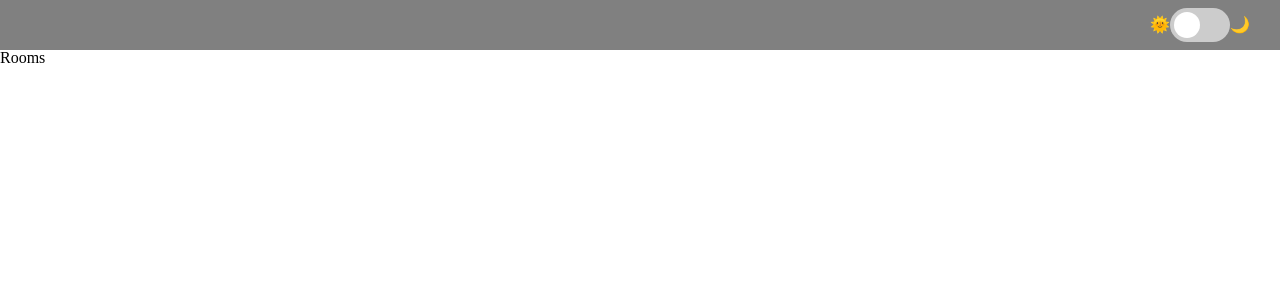
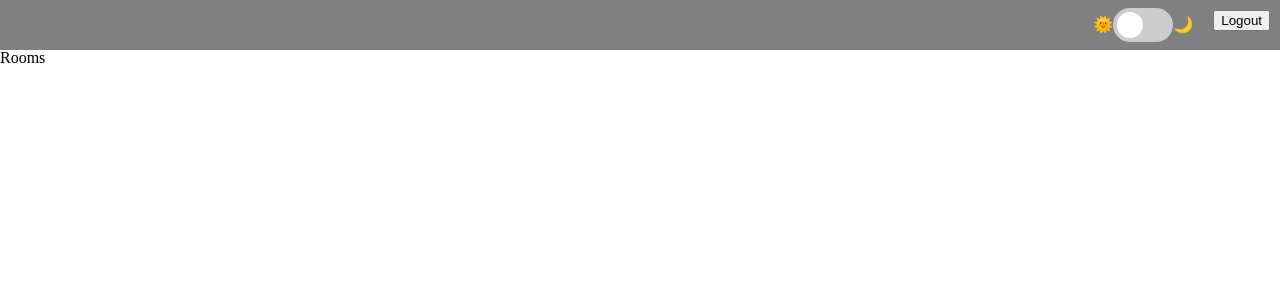
Before and after one commit to Klochette/iot-lumino, a React (Create React App) app: page /1/rooms in a window 1280 px wide. Shown: the top 300 px of the page. Built offline with nearby package versions, Linux system fonts and the light colour scheme.

Commit message:
logout button

```diff
--- a/src/app/App.tsx
+++ b/src/app/App.tsx
@@ -4,14 +4,12 @@ import Router from "app/routes/Router";
 import style from "app/App.module.scss";
 import "scss/styles.scss";
 import { useAppSelector } from "./store";
-import Navbar from "features/navbar/Navbar";
 
 const App = (): JSX.Element => {
     const { isDarkMode } = useAppSelector((state) => state.switchTheme);
 
     return (
         <>
-            <Navbar />
             <Router />
         </>
     );
--- a/src/app/routes/Router.tsx
+++ b/src/app/routes/Router.tsx
@@ -17,36 +17,46 @@ const Router = (): JSX.Element => {
         <BrowserRouter>
             <Switch>
                 <Route exact path={"/login"}>
+                    <Navbar loginPage />
                     <Login />
                 </Route>
                 <Route exact path={"/:userType/dashboard"}>
+                    <Navbar />
                     <Dashboard />
                 </Route>
                 <Route exact path={"/:userType/rooms"}>
+                    <Navbar />
                     <Rooms />
                 </Route>
                 <Route exact path={"/:userType/notifications"}>
+                    <Navbar />
                     <Notifications />
                 </Route>
                 <Route exact path={"/:userType/settings"}>
+                    <Navbar />
                     <Settings />
                 </Route>
                 <Route exact path={"/:userType/settings/account/password"}>
+                    <Navbar />
                     <ChangePassword />
                 </Route>
                 <Route exact path={"/:userType/settings/groups"}>
+                    <Navbar />
                     <EditGroups />
                 </Route>
                 <Route
                     exact
                     path={"/:userType/settings/preferences/confidentiality"}
                 >
+                    <Navbar />
                     <EditConfidentiality />
                 </Route>
                 <Route exact path={"/:userType/settings/preferences/cgu"}>
+                    <Navbar />
                     <Cgu />
                 </Route>
                 <Route>
+                    <Navbar />
                     <NotFound />
                 </Route>
             </Switch>
--- a/src/features/navbar/Navbar.tsx
+++ b/src/features/navbar/Navbar.tsx
@@ -1,11 +1,23 @@
-import { useAppSelector } from "app/store";
+import { useAppDispatch, useAppSelector } from "app/store";
 import { SwitchTheme } from "features/switchTheme/SwitchTheme";
 import React from "react";
 import styles from "./Navbar.module.scss";
 import clsx from "clsx";
+import { logout } from "features/user/userSlice";
+import { Link } from "react-router-dom";
 
-const Navbar = (): JSX.Element => {
+type NavbarProps = {
+    loginPage?: boolean;
+};
+
+const Navbar = ({ loginPage }: NavbarProps): JSX.Element => {
+    const dispatch = useAppDispatch();
     const { isDarkMode } = useAppSelector((state) => state.switchTheme);
+
+    const onLogout = () => {
+        dispatch(logout());
+    };
+
     return (
         <div className={clsx(styles.navbar, isDarkMode && styles.dark)}>
             <div className={styles.switch}>
@@ -13,6 +25,11 @@ const Navbar = (): JSX.Element => {
                 <SwitchTheme />
                 🌙
             </div>
+            {!loginPage && (
+                <Link to={"/login"}>
+                    <button onClick={onLogout}>Logout</button>
+                </Link>
+            )}
         </div>
     );
 };
```
